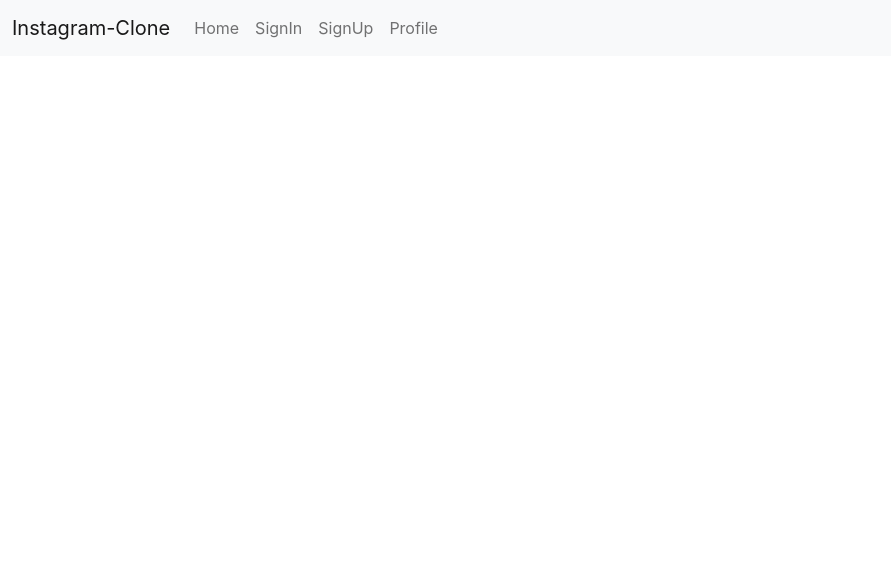
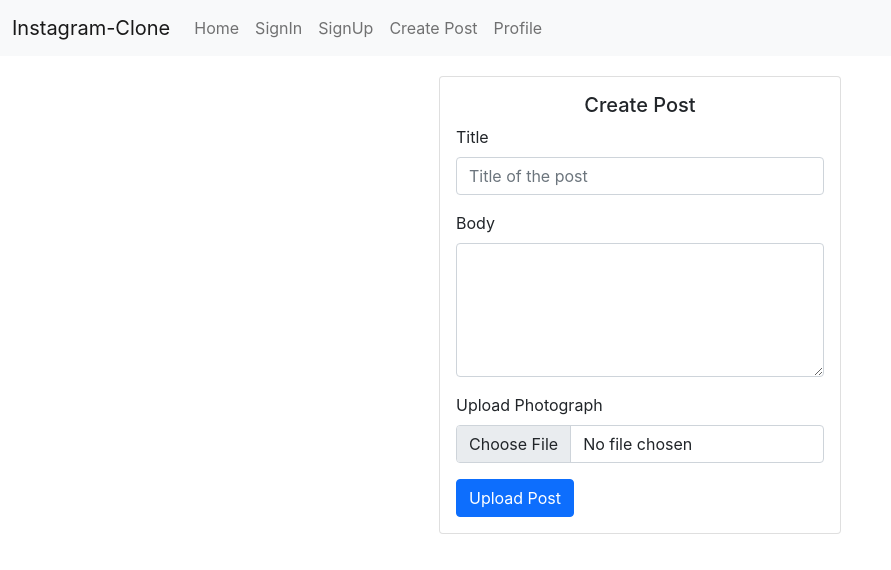
Before and after one commit to SrirajBehera/Instagram-Clone-MERN, a React (Create React App) app in the folder client/: page /createpost in a window 1280 px wide. Shown: the top 570 px of the page, without its empty margins (0-891 px from the left). Built offline with nearby package versions, Linux system fonts and the light colour scheme.

Commit message:
created route of createpost and completed ui of the same

```diff
--- a/client/src/App.js
+++ b/client/src/App.js
@@ -6,6 +6,7 @@ import Home from './components/screen/Home';
 import Profile from './components/screen/Profile';
 import SignIn from './components/screen/SignIn';
 import SignUp from './components/screen/SignUp';
+import CreatePost from './components/screen/CreatePost';
 
 function App() {
   return (
@@ -23,6 +24,9 @@ function App() {
       <Route path='/profile'>
         <Profile />
       </Route>
+      <Route path='/createpost'>
+        <CreatePost />
+      </Route>
     </BrowserRouter>
   );
 }
--- a/client/src/components/Navbar.jsx
+++ b/client/src/components/Navbar.jsx
@@ -21,6 +21,9 @@ const Navbar = () => {
               <Link class="nav-link" to="/signup">SignUp</Link>
             </li>
             <li class="nav-item">
+              <Link class="nav-link" to="/createpost">Create Post</Link>
+            </li>
+            <li class="nav-item">
               <Link class="nav-link" to="/profile">Profile</Link>
             </li>
           </ul>
--- /dev/null
+++ b/client/src/components/screen/CreatePost.jsx
@@ -0,0 +1,35 @@
+import React from 'react'
+
+const CreatePost = () => {
+  return (
+    <>
+      <div style={{
+        display: "flex",
+        justifyContent: "center",
+        alignItems: "center",
+        margin: '20px'
+      }}>
+        <div class="card">
+          <div class="card-body">
+            <h5 class="card-title">Create Post</h5>
+            <div class="mb-3">
+              <label for="exampleFormControlInput1" class="form-label">Title</label>
+              <input type="text" class="form-control" id="exampleFormControlInput1" placeholder="Title of the post" />
+            </div>
+            <div class="mb-3">
+              <label for="exampleFormControlTextarea1" class="form-label">Body</label>
+              <textarea class="form-control" id="exampleFormControlTextarea1" rows="5"></textarea>
+            </div>
+            <div class="mb-3">
+              <label for="formFile" class="form-label">Upload Photograph</label>
+              <input class="form-control" type="file" id="formFile" />
+            </div>
+            <button type="submit" class="btn btn-primary">Upload Post</button>
+          </div>
+        </div>
+      </div>
+    </>
+  )
+}
+
+export default CreatePost
```
